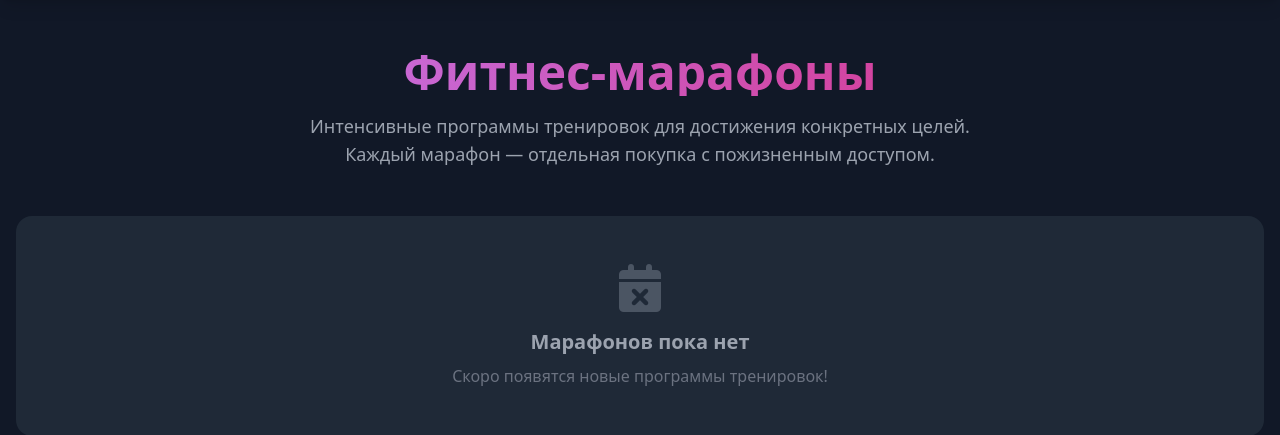
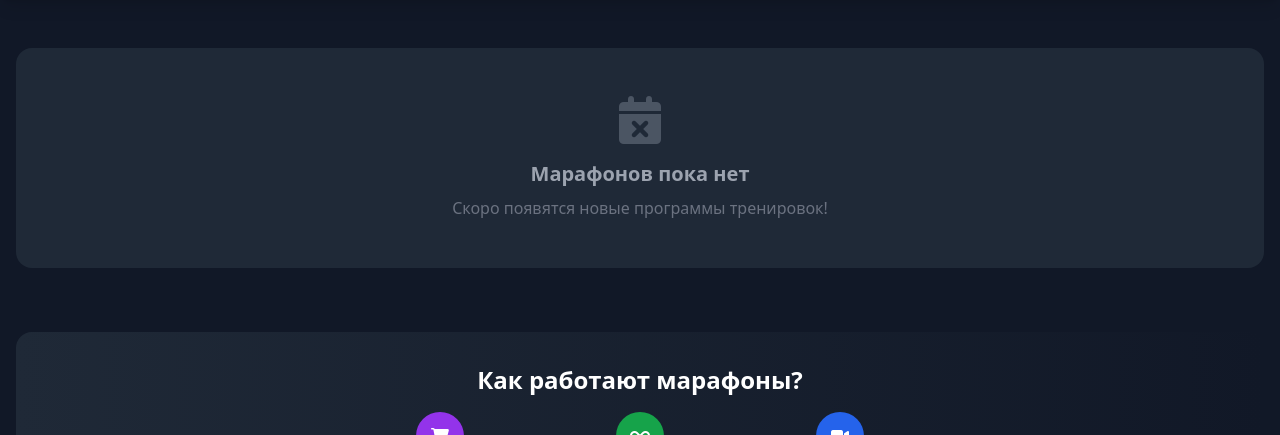
Before and after one commit to AlexeyKhaustov/fitness, a Django app: page /marathons/ in a window 1280 px wide. Shown: the part 72-507 px from the top of the page. Run offline with Django 5.2, Linux system fonts and the light colour scheme; data that the repository does not hold is empty; some libraries are stand-ins or nearby versions.

Commit message:
- на странице марафоны удален "Баннер для тех, у кого есть марафоны" - на странице марафоны удален заголовок и описание

```diff
--- a/fitness_app/core/templates/core/marathon_list.html
+++ b/fitness_app/core/templates/core/marathon_list.html
@@ -4,43 +4,6 @@
 
 {% block content %}
 <div class="max-w-7xl mx-auto px-4 py-12">
-    <!-- Заголовок -->
-    <div class="text-center mb-12">
-        <h1 class="text-4xl md:text-5xl font-bold mb-4 bg-gradient-to-r from-purple-400 to-pink-600 bg-clip-text text-transparent">
-            Фитнес-марафоны
-        </h1>
-        <p class="text-gray-400 text-lg max-w-2xl mx-auto">
-            Интенсивные программы тренировок для достижения конкретных целей.
-            Каждый марафон — отдельная покупка с пожизненным доступом.
-        </p>
-    </div>
-
-<!-- Баннер для тех, у кого есть марафоны -->
-{% if user.is_authenticated and purchased_marathons_count and purchased_marathons_count > 0 %}
-<div class="bg-gradient-to-r from-green-900 to-emerald-900 rounded-2xl p-6 mb-8">
-    <div class="flex flex-col md:flex-row items-center">
-        <div class="mr-4 mb-4 md:mb-0">
-            <i class="fa-solid fa-fire text-4xl text-yellow-400"></i>
-        </div>
-        <div class="flex-1">
-                <h3 class="text-xl font-bold text-white mb-2">
-                    У вас {{ purchased_marathons_count }}
-                    {% if purchased_marathons_count == 1 %}марафон
-                    {% elif 2 <= purchased_marathons_count <= 4 %}марафона
-                    {% else %}марафонов
-                    {% endif %}!
-                </h3>
-            <p class="text-gray-300">Перейдите в "Мои марафоны" для продолжения тренировок</p>
-        </div>
-        <div class="mt-4 md:mt-0">
-            <a href="{% url 'my_marathons' %}"
-               class="inline-block bg-white text-green-900 hover:bg-gray-100 px-6 py-3 rounded-lg font-semibold transition-colors">
-                Мои марафоны
-            </a>
-        </div>
-    </div>
-</div>
-{% endif %}
 
     <!-- Сетка марафонов -->
     {% if marathons %}
```
